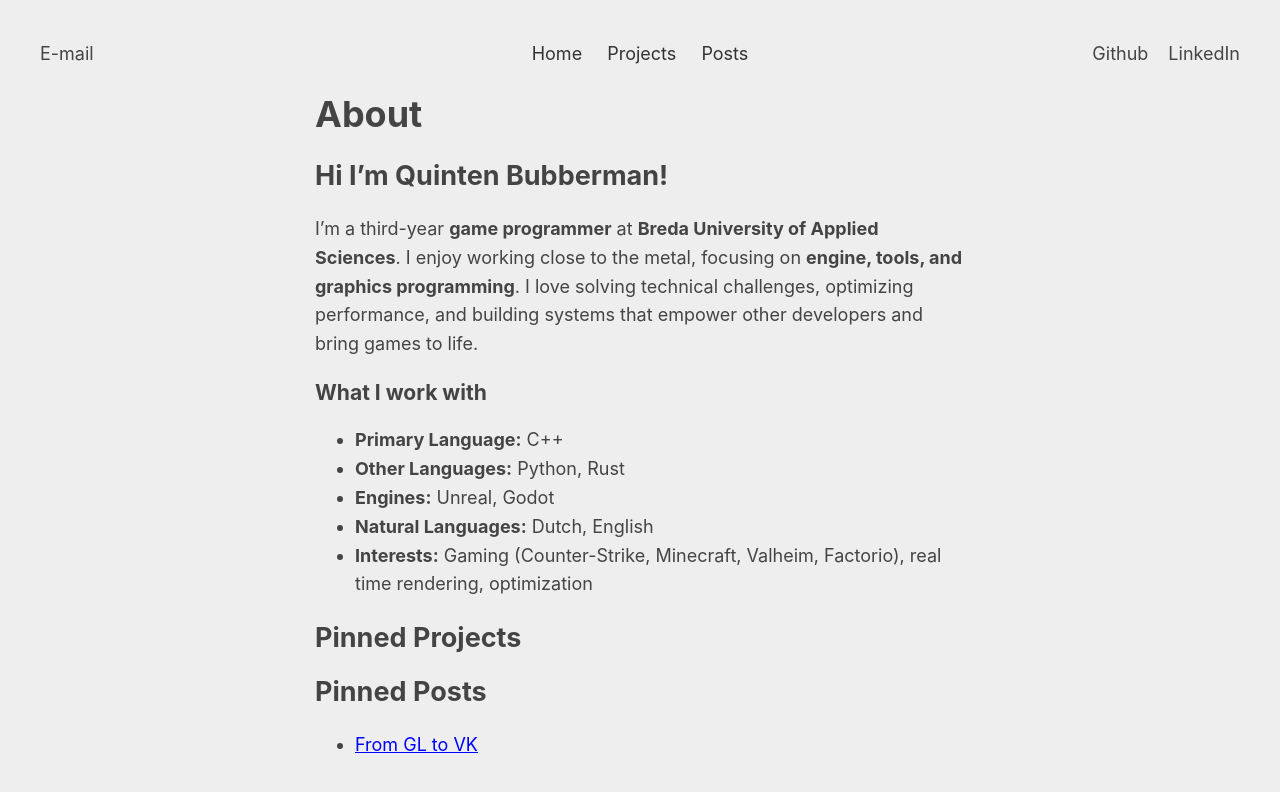
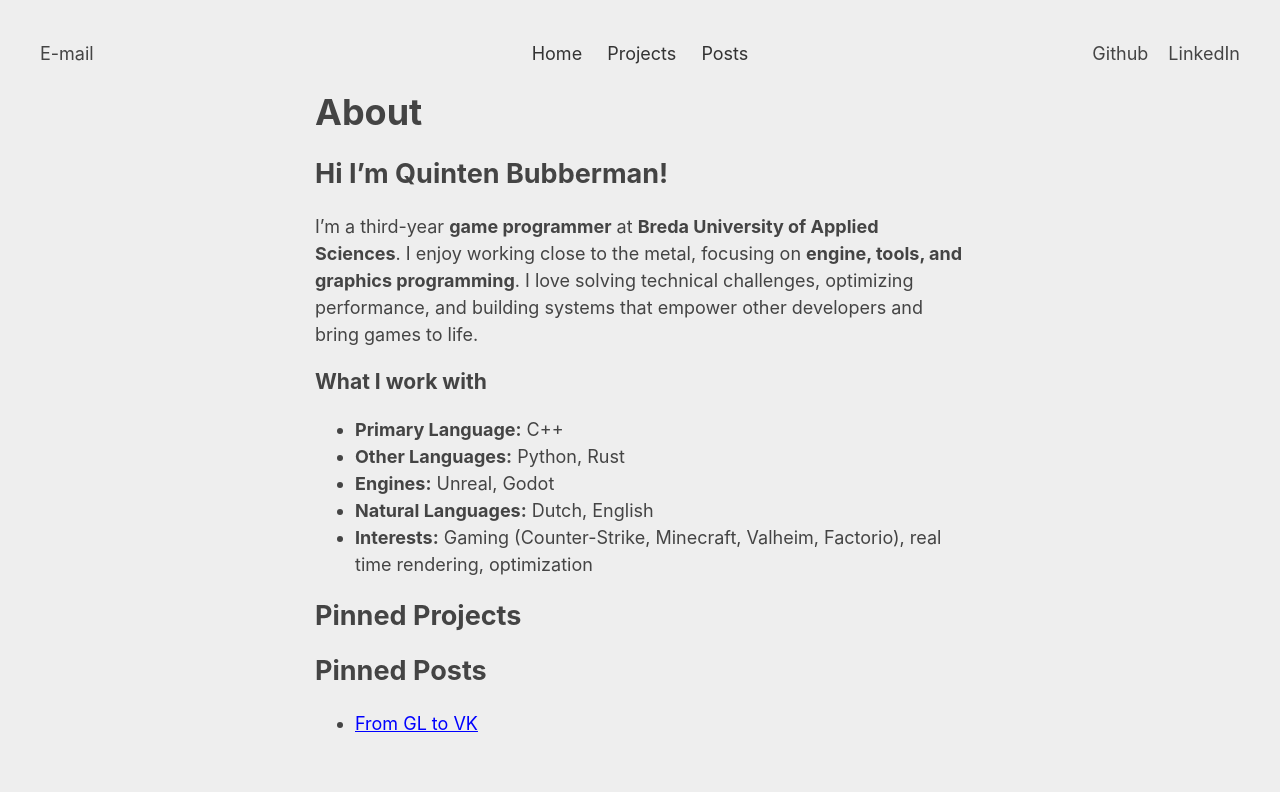
Before and after one commit to bakjedev/bakjedev.github.io, a Jekyll site: the page built from index.md, in a window 1280 px wide. Shown: the top 792 px of the page. Built offline with Jekyll 4.4.1, drawn with Linux system fonts in a browser that asks for light colours.

Commit message:
format style.css a bit

```diff
--- a/assets/style.css
+++ b/assets/style.css
@@ -1,12 +1,10 @@
 body {
+  max-width: 650px;
   margin: 40px auto;
-  max-width: 650px;
-  line-height: 1.6;
-  font-size: 18px;
+  padding: 0 10px;
+  font: 18px/1.5 -apple-system, BlinkMacSystemFont, "Segoe UI", Roboto, "Helvetica Neue", Arial, "Noto Sans", sans-serif, "Apple Color Emoji", "Segoe UI Emoji", "Segoe UI Symbol", "Noto Color Emoji";
   color: #444;
   background-color: #EEEEEE;
-  font-family: -apple-system, BlinkMacSystemFont, "Segoe UI", Roboto, sans-serif;
-  padding: 0 10px;
 }
 
 h1,h2,h3 {
```
